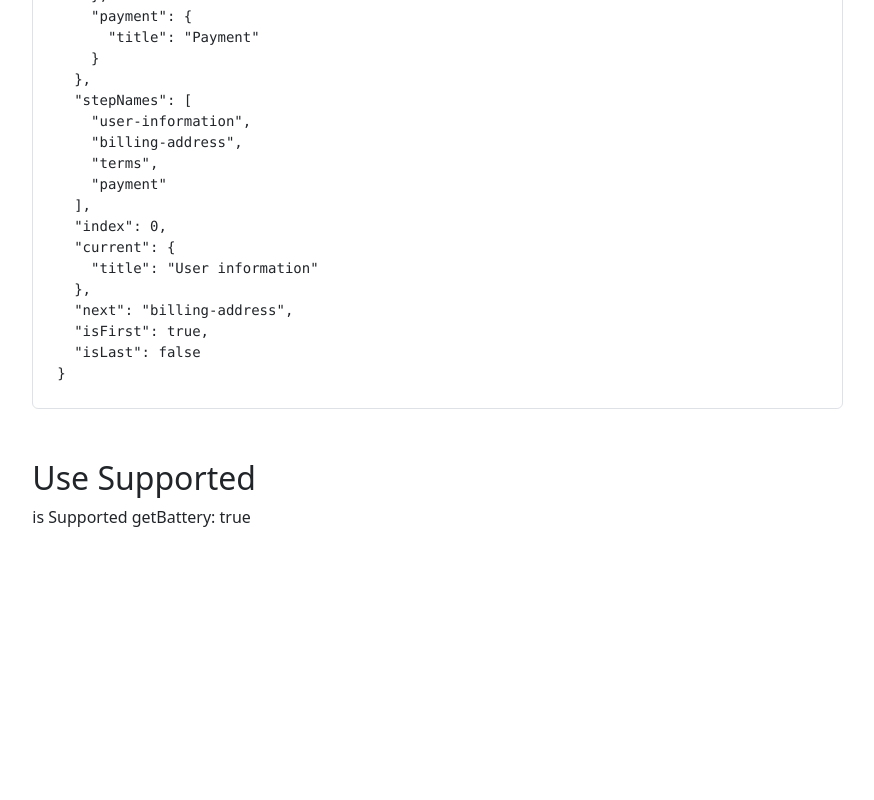
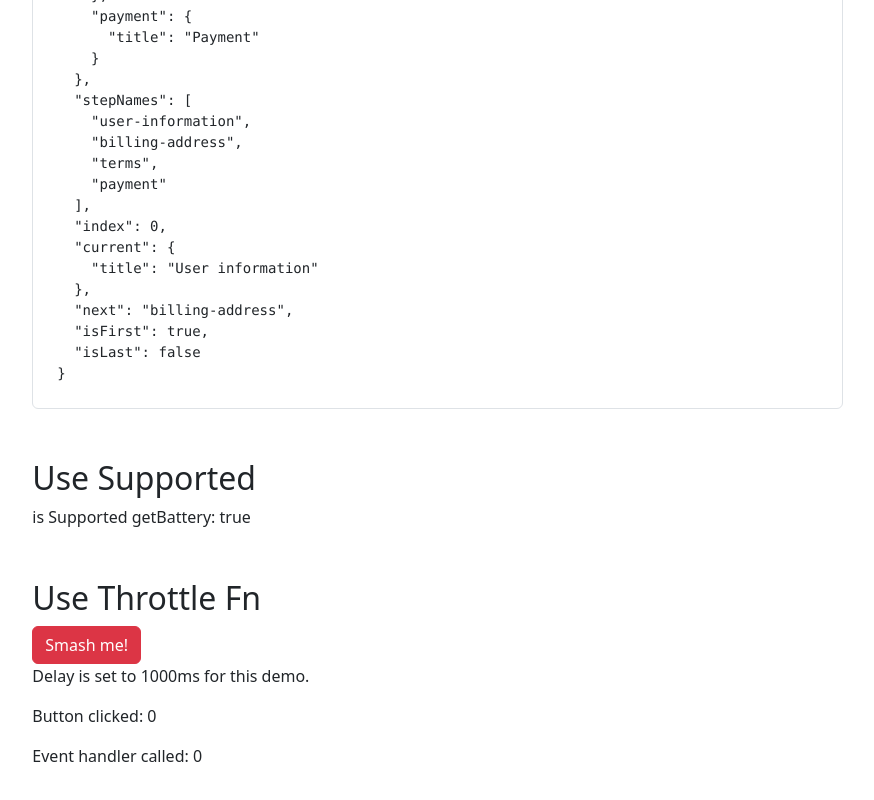
Before and after one commit to UlakhovichKate/vueUse, a Vue app: page /utilities in a window 1280 px wide. Shown: the part 4601-5401 px from the top of the page, without its empty margins (405-1279 px from the left). Before the commit the page ends 5180 px from the top, so only its background shows below. Built offline with nearby package versions, Linux system fonts and the light colour scheme; no server answers.

Commit message:
UseThrottleFn.vue

```diff
--- a/src/components/ListUtilities.vue
+++ b/src/components/ListUtilities.vue
@@ -16,6 +16,7 @@
   <use-previous/>
   <use-stepper/>
   <use-supported/>
+  <use-throttle-fn/>
 </template>
 
 <script setup>
@@ -36,8 +37,7 @@ import UseOffsetPagination from "../vueUseComponents/UseOffsetPagination.vue";
 import UsePrevious from "../vueUseComponents/UsePrevious.vue";
 import UseStepper from "../vueUseComponents/UseStepper.vue";
 import UseSupported from "../vueUseComponents/UseSupported.vue";
-
-
+import UseThrottleFn from "../vueUseComponents/UseThrottleFn.vue";
 
 </script>
 
--- /dev/null
+++ b/src/vueUseComponents/UseThrottleFn.vue
@@ -0,0 +1,28 @@
+<script setup lang="ts">
+import { ref } from 'vue'
+import { useThrottleFn } from '@vueuse/core'
+
+const updated = ref(0)
+const clicked = ref(0)
+const throttledFn = useThrottleFn(() => {
+  updated.value += 1
+}, 1000)
+
+function clickedFn() {
+  clicked.value += 1
+  throttledFn()
+}
+</script>
+
+<template>
+  <h2>Use Throttle Fn</h2>
+  <div>
+    <button @click="clickedFn" class="btn btn-danger">
+      Smash me!
+    </button>
+    <p>Delay is set to 1000ms for this demo.</p>
+
+    <p>Button clicked: {{ clicked }}</p>
+    <p>Event handler called: {{ updated }}</p>
+  </div>
+</template>
```
